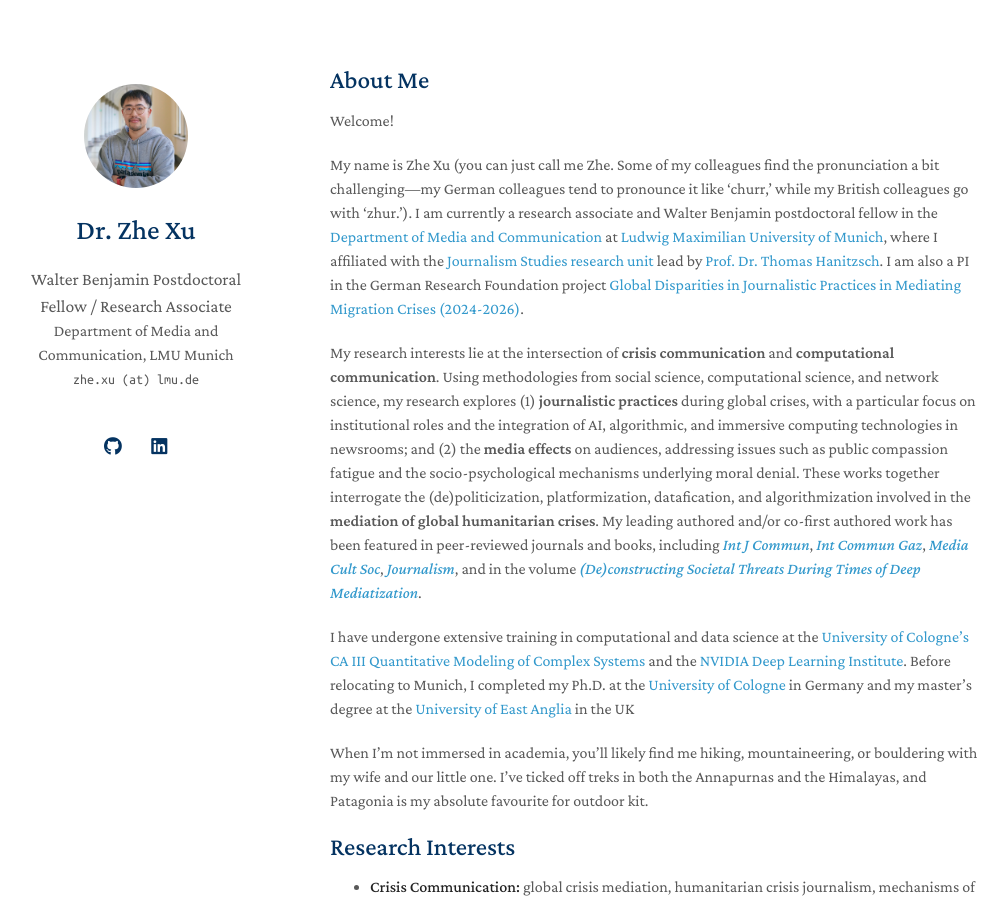
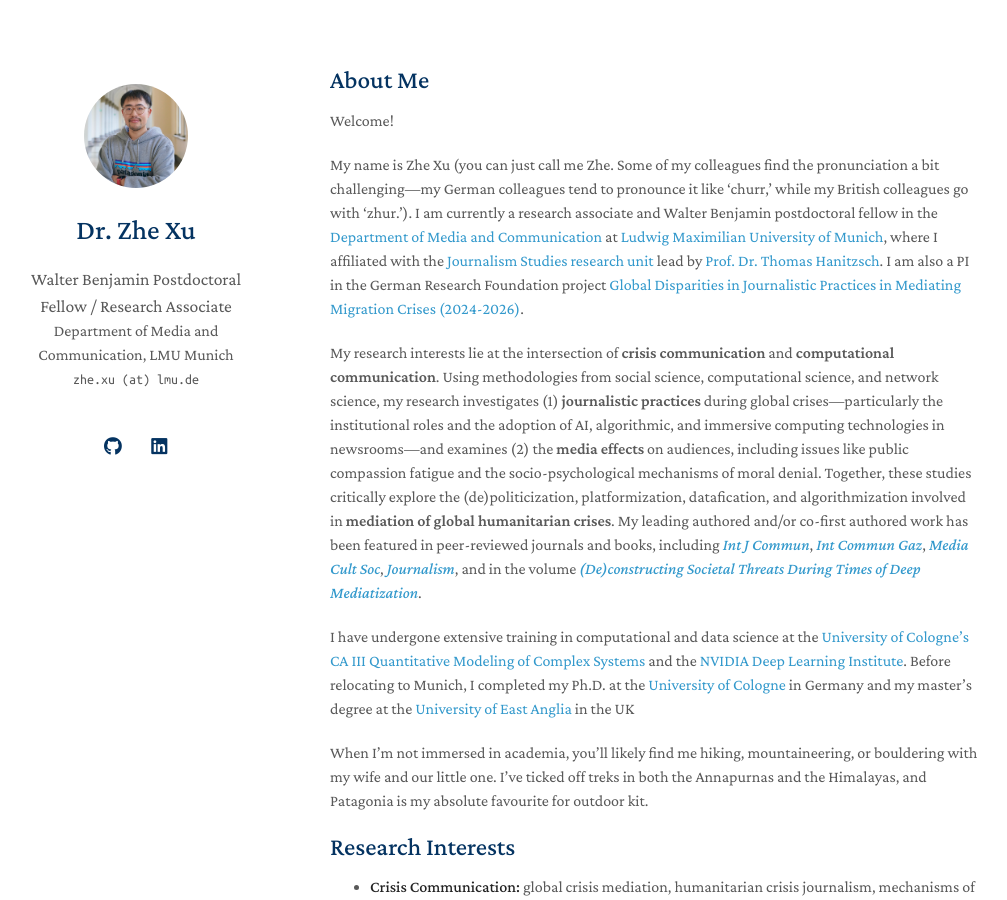
Before and after one commit to zhexuphd/home, a Jekyll site: the page built from index.md, in a window 1280 px wide and 900 px high. Shown: the whole window, without its empty margins (140-1147 px from the left). Built offline with Jekyll 4.4.1, drawn with Linux system fonts in a browser that asks for light colours; a style sheet for code colours, icons or effects is not loaded; our own code applies the rules of GitHub Pages for plain Markdown files.

Commit message:
Update index.md

```diff
--- a/index.md
+++ b/index.md
@@ -8,7 +8,7 @@
 
 My name is Zhe Xu (you can just call me Zhe. Some of my colleagues find the pronunciation a bit challenging—my German colleagues tend to pronounce it like 'churr,' while my British colleagues go with 'zhur.'). I am currently a research associate and Walter Benjamin postdoctoral fellow in the [Department of Media and Communication](https://www.ifkw.uni-muenchen.de/index.html) at [Ludwig Maximilian University of Munich](https://www.lmu.de/en/), where I affiliated with the [Journalism Studies research unit](https://www.ifkw.uni-muenchen.de/lehrbereiche/hanitzsch/hanitzsch_profil/index.html) lead by [Prof. Dr. Thomas Hanitzsch](https://www.ifkw.uni-muenchen.de/organisation/personen/professoren/hanitzsch_thomas/index.html). I am also a PI in the German Research Foundation project [Global Disparities in Journalistic Practices in Mediating Migration Crises (2024-2026)](https://gepris.dfg.de/gepris/projekt/539233881?context=projekt&task=showDetail&id=539233881&).
 
-My research interests lie at the intersection of <b>crisis communication</b> and <b>computational communication</b>. Using methodologies from social science, computational science, and network science, my research explores (1) <b>journalistic practices</b> during global crises, with a particular focus on institutional roles and the integration of AI, algorithmic, and immersive computing technologies in newsrooms; and (2) the <b>media effects</b> on audiences, addressing issues such as public compassion fatigue and the socio-psychological mechanisms underlying moral denial. These works together interrogate the (de)politicization, platformization, datafication, and algorithmization involved in the <b>mediation of global humanitarian crises</b>. My leading authored and/or co-first authored work has been featured in peer-reviewed journals and books, including [<i>Int J Commun</i>](https://ijoc.org/index.php/ijoc/article/view/19850), [<i>Int Commun Gaz</i>](https://doi.org/10.1177/17480485231216583), [<i>Media Cult Soc</i>](https://journals.sagepub.com/doi/abs/10.1177/01634437231155339), [<i>Journalism</i>](https://journals.sagepub.com/doi/abs/10.1177/14648849231206924), and in the volume [<i>(De)constructing Societal Threats During Times of Deep Mediatization</i>](https://www.routledge.com/Deconstructing-Societal-Threats-During-Times-of-Deep-Mediatization/Reilly-Salojarvi/p/book/9781032566825?srsltid=AfmBOopxXUTQTbEmhs3a9IGUdfOHPwEkUVSkvYxx-3UR4WaoGStidOEb).
+My research interests lie at the intersection of <b>crisis communication</b> and <b>computational communication</b>. Using methodologies from social science, computational science, and network science, my research investigates (1) <b>journalistic practices</b> during global crises—particularly the institutional roles and the adoption of AI, algorithmic, and immersive computing technologies in newsrooms—and examines (2) the <b>media effects</b> on audiences, including issues like public compassion fatigue and the socio-psychological mechanisms of moral denial. Together, these studies critically explore the (de)politicization, platformization, datafication, and algorithmization involved in <b>mediation of global humanitarian crises</b>. My leading authored and/or co-first authored work has been featured in peer-reviewed journals and books, including [<i>Int J Commun</i>](https://ijoc.org/index.php/ijoc/article/view/19850), [<i>Int Commun Gaz</i>](https://doi.org/10.1177/17480485231216583), [<i>Media Cult Soc</i>](https://journals.sagepub.com/doi/abs/10.1177/01634437231155339), [<i>Journalism</i>](https://journals.sagepub.com/doi/abs/10.1177/14648849231206924), and in the volume [<i>(De)constructing Societal Threats During Times of Deep Mediatization</i>](https://www.routledge.com/Deconstructing-Societal-Threats-During-Times-of-Deep-Mediatization/Reilly-Salojarvi/p/book/9781032566825?srsltid=AfmBOopxXUTQTbEmhs3a9IGUdfOHPwEkUVSkvYxx-3UR4WaoGStidOEb).
 
 I have undergone extensive training in computational and data science at the [University of Cologne's CA III Quantitative Modeling of Complex Systems](http://ml-school.uni-koeln.de/) and the [NVIDIA Deep Learning Institute](https://learn.nvidia.com/courses/course-detail?course_id=course-v1:DLI+C-FX-06+V2). Before relocating to Munich, I completed my Ph.D. at the [University of Cologne](https://portal.uni-koeln.de/es/uoc-home) in Germany and my master’s degree at the [University of East Anglia](https://www.uea.ac.uk/) in the UK
 
```
